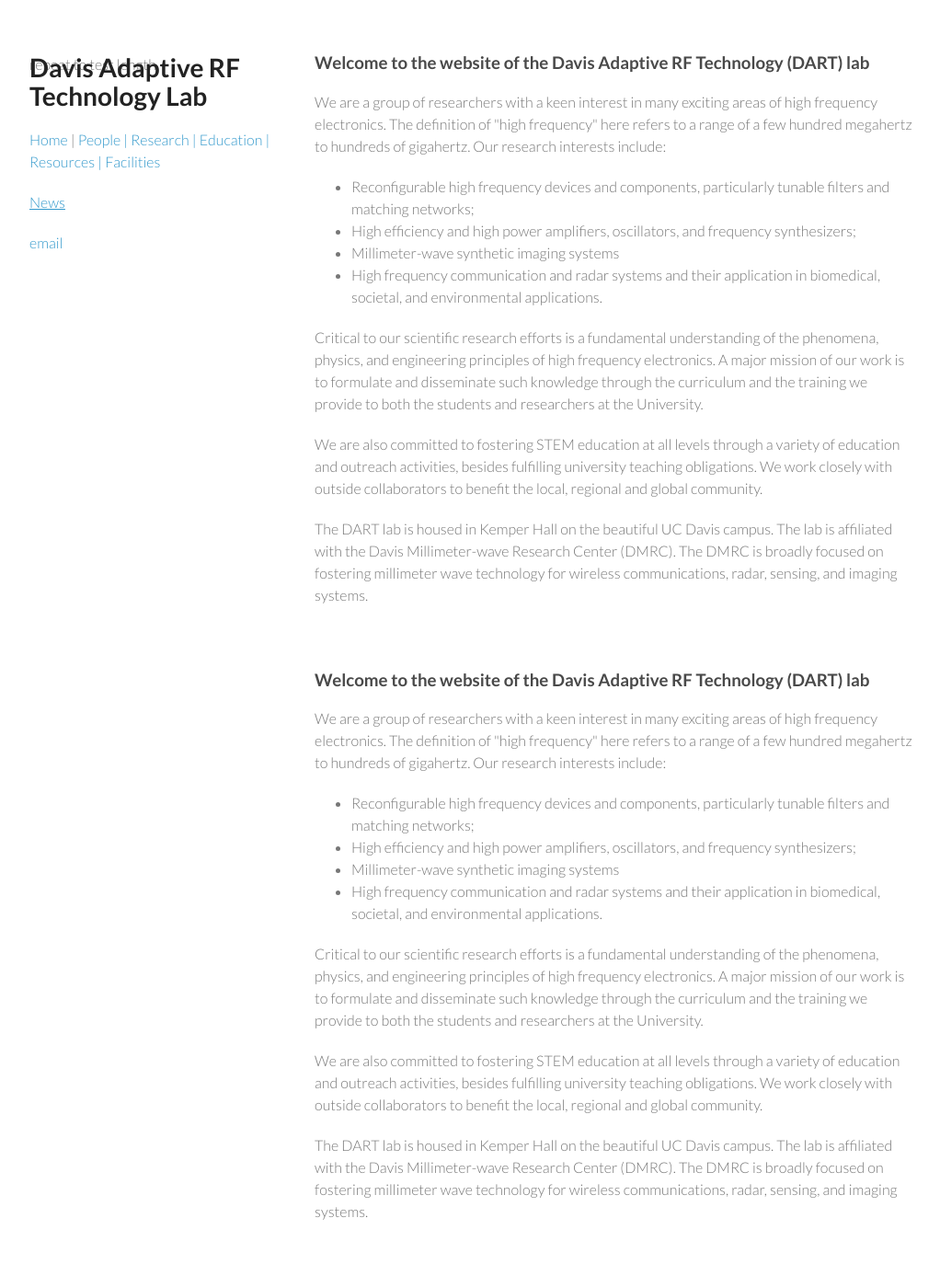
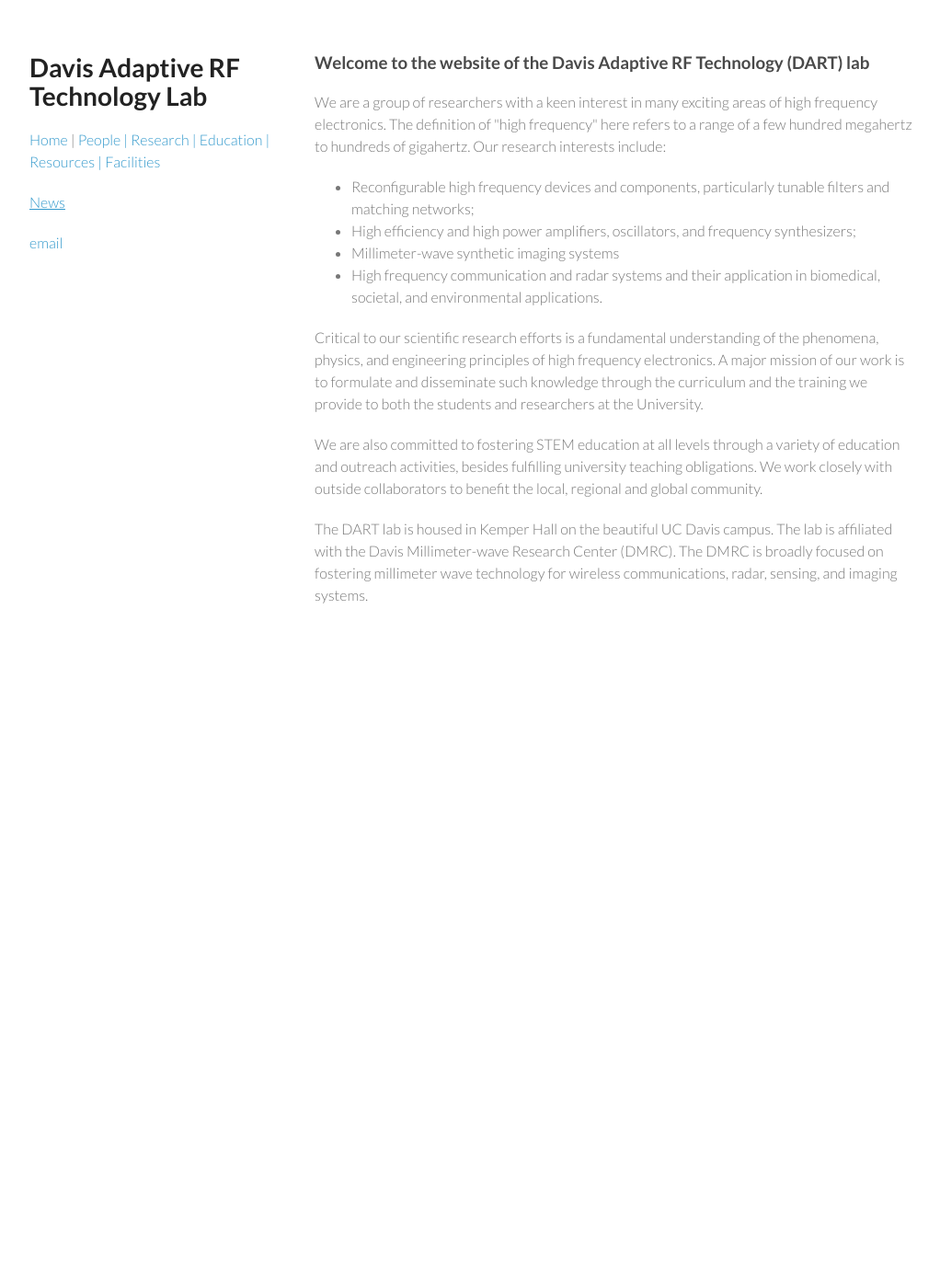
Before and after one commit to ucdart/ucdart.github.io, a Jekyll site: the page built from index.html, in a window 1280 px wide. Shown: the whole page at 92% size, without its empty margins (128-1150 px from the left). Built offline with Jekyll 4.4.1, drawn with Linux system fonts in a browser that asks for light colours; after the commit the page ends 900 px from its top, so only the background shows below that.

Commit message:
Update index.html

```diff
--- a/index.html
+++ b/index.html
@@ -22,23 +22,3 @@
 <p>The DART lab is housed in Kemper Hall on the beautiful UC Davis campus. The lab is affiliated with the Davis Millimeter-wave Research Center (DMRC). The DMRC is broadly focused on fostering millimeter wave technology for wireless communications, radar, sensing, and imaging systems. </p>
 
 </section>
-
-repeat to test length
-<section>
-        <h3>Welcome to the website of the Davis Adaptive RF Technology (DART) lab</h3>
-        <p>We are a group of researchers with a keen interest in many exciting areas of high frequency electronics. The definition of "high frequency" here refers to a range of a few hundred megahertz to hundreds of gigahertz. Our research interests  include:
-             <ul>
-                     	<li>Reconfigurable high frequency devices and components, particularly tunable filters and matching networks;</li>
-                	<li>High efficiency and high power amplifiers, oscillators, and frequency synthesizers; </li>
-			<li>Millimeter-wave synthetic imaging systems</li>
-			<li>High frequency communication and radar systems and their application in biomedical, societal, and environmental applications. </li>
-             </ul>
-        </p>
-
-	<p>Critical to our scientific research efforts is a fundamental understanding of the phenomena, physics, and engineering principles of high frequency electronics. A major mission of our work is to formulate and disseminate such knowledge through the curriculum and the training we provide to both the students and researchers at the University. </p>
-
-	<p>We are also committed to fostering STEM education at all levels through a variety of education and outreach activities, besides fulfilling university teaching obligations. We work closely with outside collaborators to benefit the local, regional and global community. </p>
-
-<p>The DART lab is housed in Kemper Hall on the beautiful UC Davis campus. The lab is affiliated with the Davis Millimeter-wave Research Center (DMRC). The DMRC is broadly focused on fostering millimeter wave technology for wireless communications, radar, sensing, and imaging systems. </p>
-
-</section>
```
